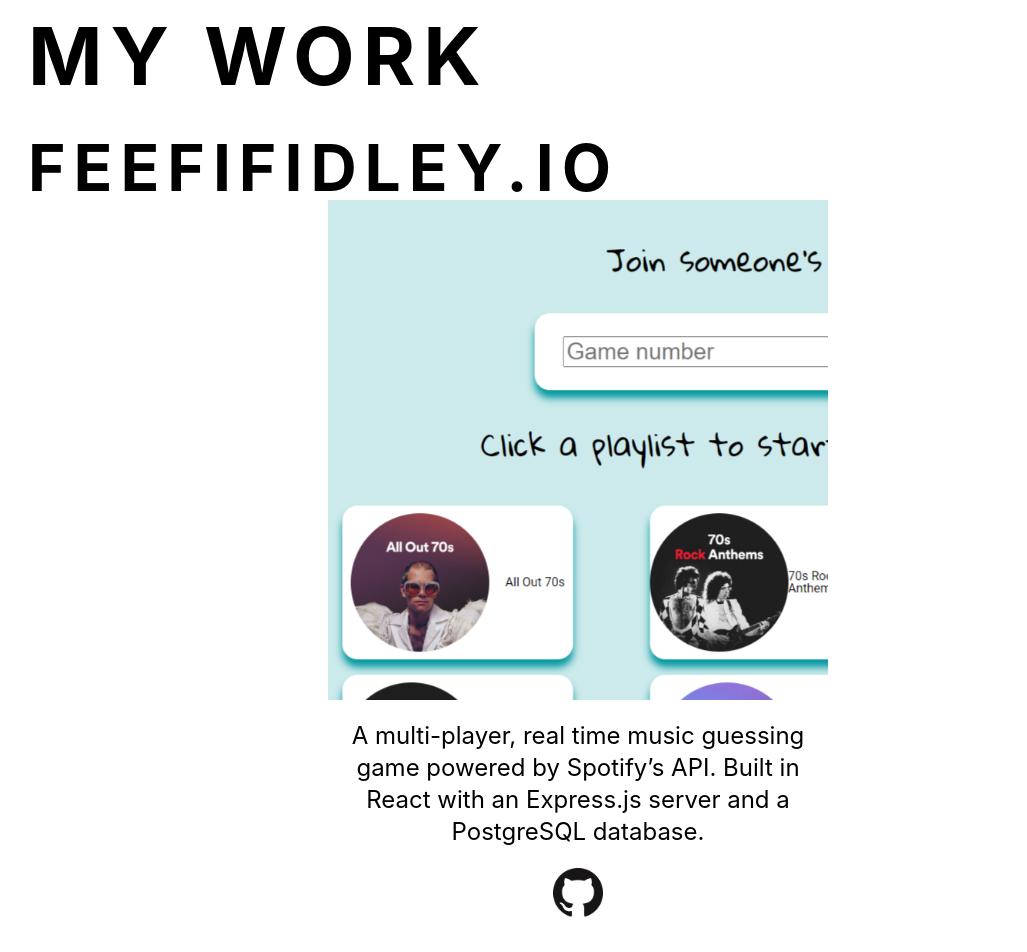
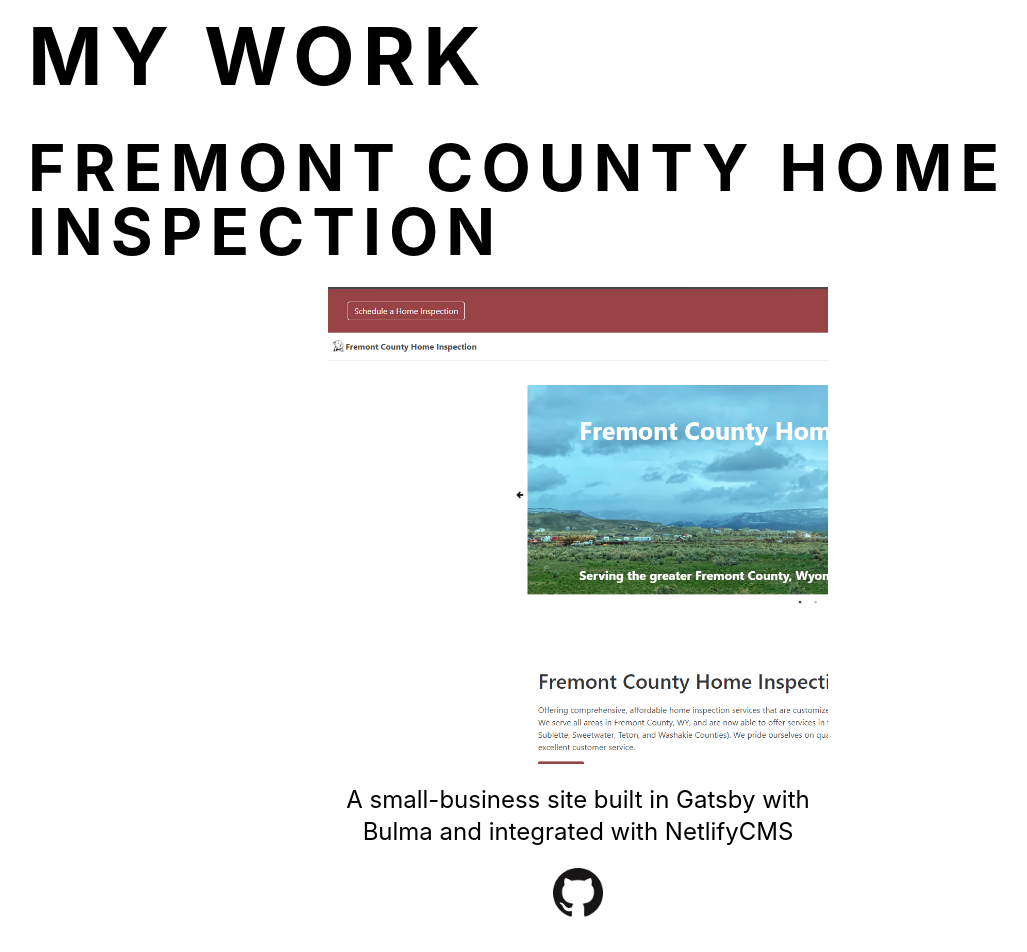
Before and after one commit to ssnell227/portfolio-summer-2020, a Gatsby site: page / in a window 1280 px wide. Shown: the part 1640-2592 px from the top of the page, without its empty margins (124-1151 px from the left). Built offline with nearby package versions, Linux system fonts and the light colour scheme; Gatsby itself is replaced by a stand-in of ours.

Commit message:
updates work section

```diff
--- a/src/components/projects/projectItem.js
+++ b/src/components/projects/projectItem.js
@@ -3,10 +3,6 @@
 import { useStaticQuery, graphql } from "gatsby"
 import {useIntersection} from 'react-use'
 import {fadeIn, fadeOut} from '../../utils/animations'
-
-
-
-
 
 const ProjectItem = ({ data, position, identifier }) => {
   const dataImage = useStaticQuery(graphql`
@@ -40,6 +36,13 @@
         }
       }
       github: file(relativePath: { eq: "GitHub-Mark-64px.png" }) {
+        childImageSharp {
+          fluid(maxWidth: 300) {
+            ...GatsbyImageSharpFluid
+          }
+        }
+      }
+      fchi: file(relativePath: { eq: "fchi-preview.png" }) {
         childImageSharp {
           fluid(maxWidth: 300) {
             ...GatsbyImageSharpFluid
--- a/src/data/projectsData.js
+++ b/src/data/projectsData.js
@@ -1,4 +1,11 @@
 export default [
+    {
+        title: 'Fremont County Home Inspection',
+        image: 'fchi',
+        description: 'A small-business site built in Gatsby with Bulma and integrated with NetlifyCMS',
+        url: 'https://clever-curie-9ad9a0.netlify.app/',
+        gitHub: 'https://github.com/ssnell227/gatsby-starter-business'
+    },
     {
         title: 'FeeFiFidley.io',
         image: 'feefifidleyio',
@@ -12,19 +19,5 @@
         description: 'A classic browser-based word guessing game.',
         url: 'http://wordlogic.net',
         gitHub: 'https://github.com/wordhunch/wordhunch'
-    },
-    {
-        title: 'Imprecipe',
-        image: 'imprecipe',
-        description: 'A recipe building app built in React and Express',
-        url: 'none',
-        gitHub: 'https://github.com/ssnell227/Imprecipe'
-    },
-    {
-        title: 'Interval timer',
-        image: 'intervaltimer',
-        description: 'A vanillaJS tool built for timing rock climibing exercises',
-        url: 'none',
-        gitHub: 'https://github.com/ssnell227/interval-timer'
     }
 ]
```
Also changed, not shown: README.md (deleted), src/images/fchi-preview.png (added).
